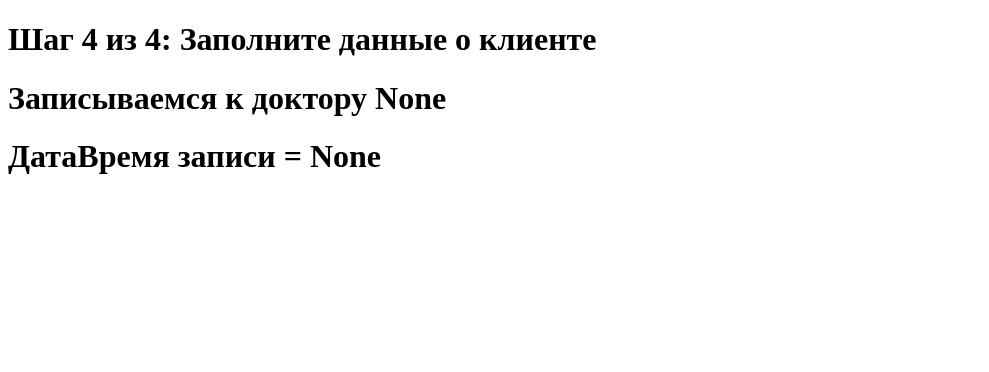
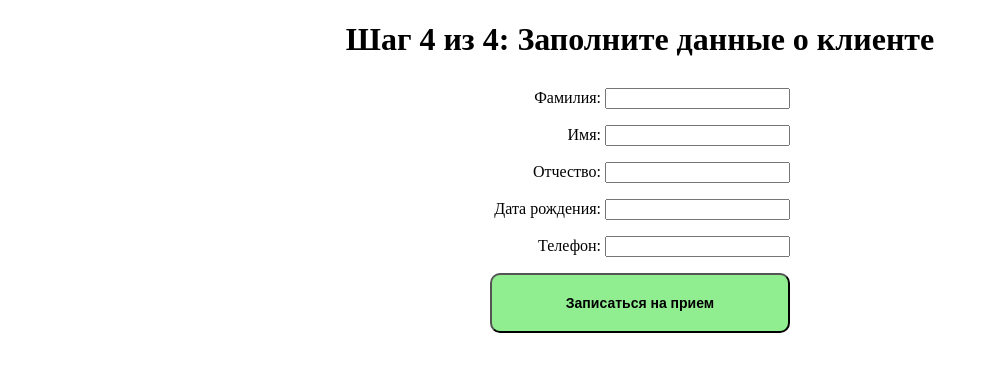
Before and after one commit to AndreyPanda/Schedule, a Django app: page /client_data/ in a window 1280 px wide. Shown: the top 372 px of the page, without its empty margins (0-989 px from the left). Run offline with Django 4.2, Linux system fonts and the light colour scheme; parts of the project's set-up code (start-up, migrations or seed data) failed here and were passed over.

Commit message:
The 4th page is created (Fill in the client data)

```diff
--- /dev/null
+++ b/schedule/main/forms.py
@@ -0,0 +1,59 @@
+from django import forms
+from main.models import Client
+import re
+from django.core.exceptions import ValidationError
+from datetime import datetime
+
+
+def contains_only_cyrillic(text):
+    pattern = re.compile('[А-Яа-яЁё-]+')
+    return bool(pattern.fullmatch(text))
+
+
+def is_correct_birth_date(text):
+    try:
+        datetime.strptime(str(text), '%Y-%m-%d')
+        return True
+    except ValueError:
+        return False
+
+
+def is_correct_phone_number(phone_number):
+    pattern = re.compile(r'^[\d+-]{1,14}$')
+    return bool(pattern.match(phone_number))
+
+
+class AddClient(forms.ModelForm):
+    class Meta:
+        model = Client
+        fields = ['last_name', 'first_name', 'fathers_name', 'birth_date', 'phone']
+
+    def clean_last_name(self):
+        last_name = self.cleaned_data['last_name']
+        if not contains_only_cyrillic(last_name):
+            raise ValidationError('Фамилия может содержать только кириллицу и знак дефиса')
+        return last_name
+
+    def clean_first_name(self):
+        first_name = self.cleaned_data['first_name']
+        if not contains_only_cyrillic(first_name):
+            raise ValidationError('Имя может содержать только кириллицу и знак дефиса')
+        return first_name
+
+    def clean_fathers_name(self):
+        fathers_name = self.cleaned_data['fathers_name']
+        if not contains_only_cyrillic(fathers_name):
+            raise ValidationError('Отчество может содержать только кириллицу и знак дефиса')
+        return fathers_name
+
+    def clean_birth_date(self):
+        birth_date = self.cleaned_data['birth_date']
+        if not is_correct_birth_date(birth_date):
+            raise ValidationError('Пожалуйста, введите дату рождения в формате "ГГГГ-ММ-ДД"')
+        return birth_date
+
+    def clean_phone(self):
+        phone = self.cleaned_data['phone']
+        if not is_correct_phone_number(phone):
+            raise ValidationError('Номер телефона может содержать только цифры и знаки + и -')
+        return phone
--- a/schedule/main/models.py
+++ b/schedule/main/models.py
@@ -39,11 +39,11 @@
 
 
 class Client(models.Model):
-    last_name = models.CharField(max_length=255)
-    first_name = models.CharField(max_length=255)
-    fathers_name = models.CharField(max_length=255)
-    birth_date = models.DateField(null=True, blank=True)
-    phone = models.CharField(max_length=20, null=True, blank=True)
+    last_name = models.CharField(max_length=255, verbose_name='Фамилия')
+    first_name = models.CharField(max_length=255, verbose_name='Имя')
+    fathers_name = models.CharField(max_length=255, verbose_name='Отчество')
+    birth_date = models.DateField(null=True, blank=True, verbose_name='Дата рождения')
+    phone = models.CharField(max_length=20, null=True, blank=True, verbose_name='Телефон')
 
     def __str__(self):
         return self.last_name + ' ' + self.first_name + ' ' + self.fathers_name
--- a/schedule/main/static/main/css/styles.css
+++ b/schedule/main/static/main/css/styles.css
@@ -31,3 +31,19 @@
     font-size: 14px;
     font-weight: bold;
 }
+
+button.book_the_time {
+    background: lightgreen;
+    font-size: 14px;
+    font-weight: bold;
+    width: 300px;
+    margin: 0 auto;
+    display: block;
+}
+
+form {
+    width: 300px;
+    margin: 0 auto;
+    margin-top: 30px;
+    text-align: right;
+}
--- a/schedule/main/templates/main/client_data.html
+++ b/schedule/main/templates/main/client_data.html
@@ -1,12 +1,17 @@
 <!DOCTYPE html>
+{% load static %}
 <html lang="en">
 <head>
     <meta charset="UTF-8">
-    <title>Title</title>
+    <title>Введите данные о клиенте</title>
+    <link type="text/css" href="{% static 'main/css/styles.css' %}" rel="stylesheet" />
 </head>
 <body>
-    <h1>Шаг 4 из 4: Заполните данные о клиенте</h1>
-    <h1>Записываемся к доктору {{ doctor }}</h1>
-    <h1> ДатаВремя записи = {{ visit_datetime }}</h1>
+<h1>Шаг 4 из 4: Заполните данные о клиенте</h1>
+    <form action="" method="post">
+        {% csrf_token %}
+        {{ form.as_p }}
+        <button type="submit" class="book_the_time">Записаться на прием</button>
+    </form>
 </body>
 </html>
--- a/schedule/main/templates/main/visits.html
+++ b/schedule/main/templates/main/visits.html
@@ -4,7 +4,7 @@
 <html lang="en">
 <head>
     <meta charset="UTF-8">
-    <title>Выбор специализации</title>
+    <title>Выберите время</title>
     <link type="text/css" href="{% static 'main/css/styles.css' %}" rel="stylesheet" />
 </head>
 <body>
--- a/schedule/main/urls.py
+++ b/schedule/main/urls.py
@@ -3,7 +3,7 @@
 from main.views import choose_the_specialization, choose_the_doctor, choose_the_time, fill_in_the_client_data
 
 urlpatterns = [
-    path('', choose_the_specialization),
+    path('', choose_the_specialization, name='specializations'),
     path('doctors/<slug:spec_slug>/', choose_the_doctor, name='doctors'),
     path('calendar/<slug:doct_slug>/', choose_the_time, name='calendar'),
     path('client_data/', fill_in_the_client_data, name='client_data'),
--- a/schedule/main/views.py
+++ b/schedule/main/views.py
@@ -3,9 +3,10 @@
 from datetime import timedelta, datetime
 
 from django.db.models import Q
-from django.shortcuts import render
+from django.shortcuts import render, redirect
 
-from main.models import Specialization, Doctor, Visit
+from main.forms import AddClient
+from main.models import Specialization, Doctor, Visit, Client
 
 locale.setlocale(locale.LC_ALL, 'ru_RU.UTF-8')
 
@@ -70,7 +71,7 @@
         self.visit_date = visit_date
 
     def get_visit_datetime(self):
-        return datetime.combine(self.visit_date, self.start_time)
+        return datetime.combine(self.visit_date, self.start_time).strftime('%Y%m%d%H%M')
 
     def __str__(self):
         return f"{self.start_time.strftime('%H:%M')} - {self.finish_time.strftime('%H:%M')}"
@@ -156,9 +157,23 @@
 
 
 def fill_in_the_client_data(request):
-    doctor = request.session.get('doctor')
+    doctor_id = request.session.get('doctor')
+    if request.method == 'POST':
+        form = AddClient(request.POST)
+        if form.is_valid():
+            new_client = form.save()
+            visit_string = request.GET.get('visit_datetime')
+            visit_datetime = datetime(int(visit_string[:4]), int(visit_string[4:6]), int(visit_string[6:8]),
+                                      int(visit_string[8:10]), int(visit_string[10:]))
+            new_visit = Visit(visit_datetime=visit_datetime, doctor_to_visit=Doctor.objects.get(pk=doctor_id),
+                              client_visiting=Client.objects.get(pk=new_client.id))
+            new_visit.save()
+            return redirect('specializations')
+    else:
+        form = AddClient
     context = {
-        'doctor': doctor,
-        'visit_datetime': request.GET.get('visit_datetime')
+        'doctor': doctor_id,
+        'visit_datetime': request.GET.get('visit_datetime'),
+        'form': form,
     }
     return render(request, 'main/client_data.html', context=context)
```
